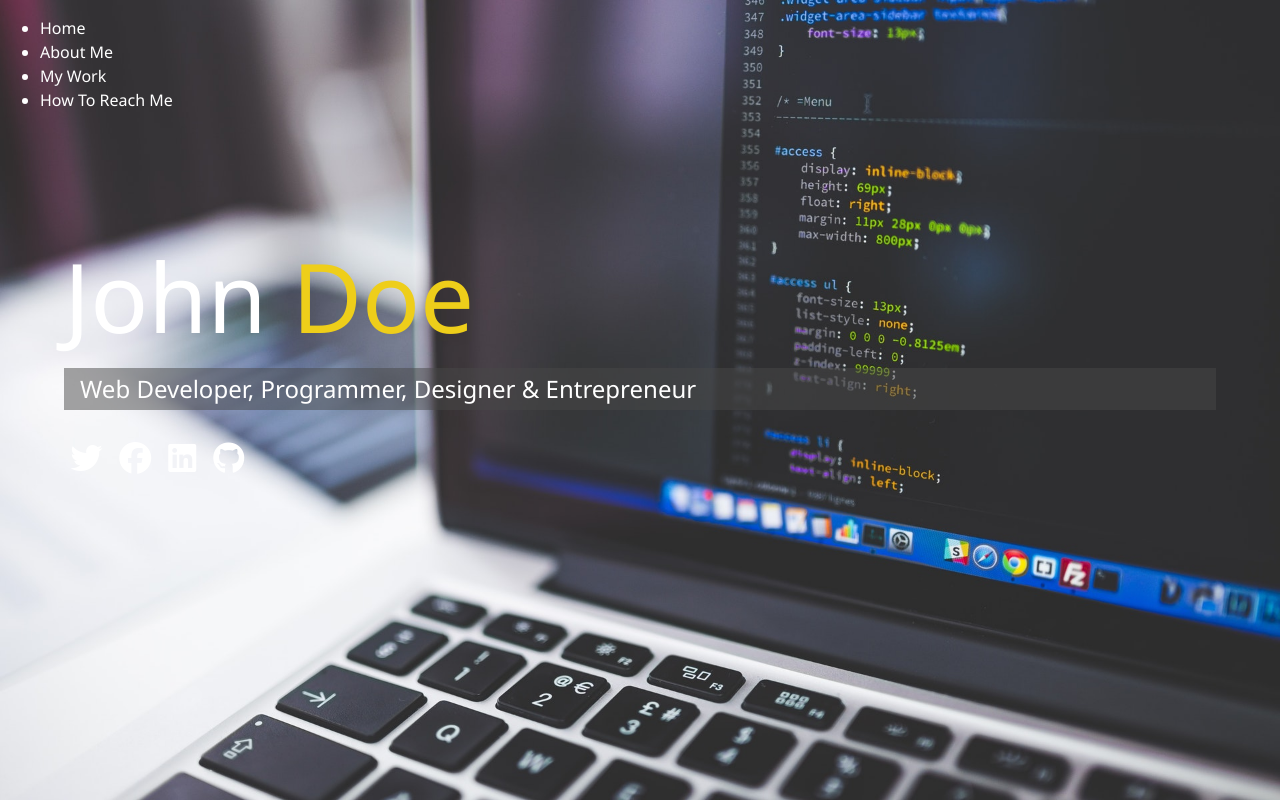
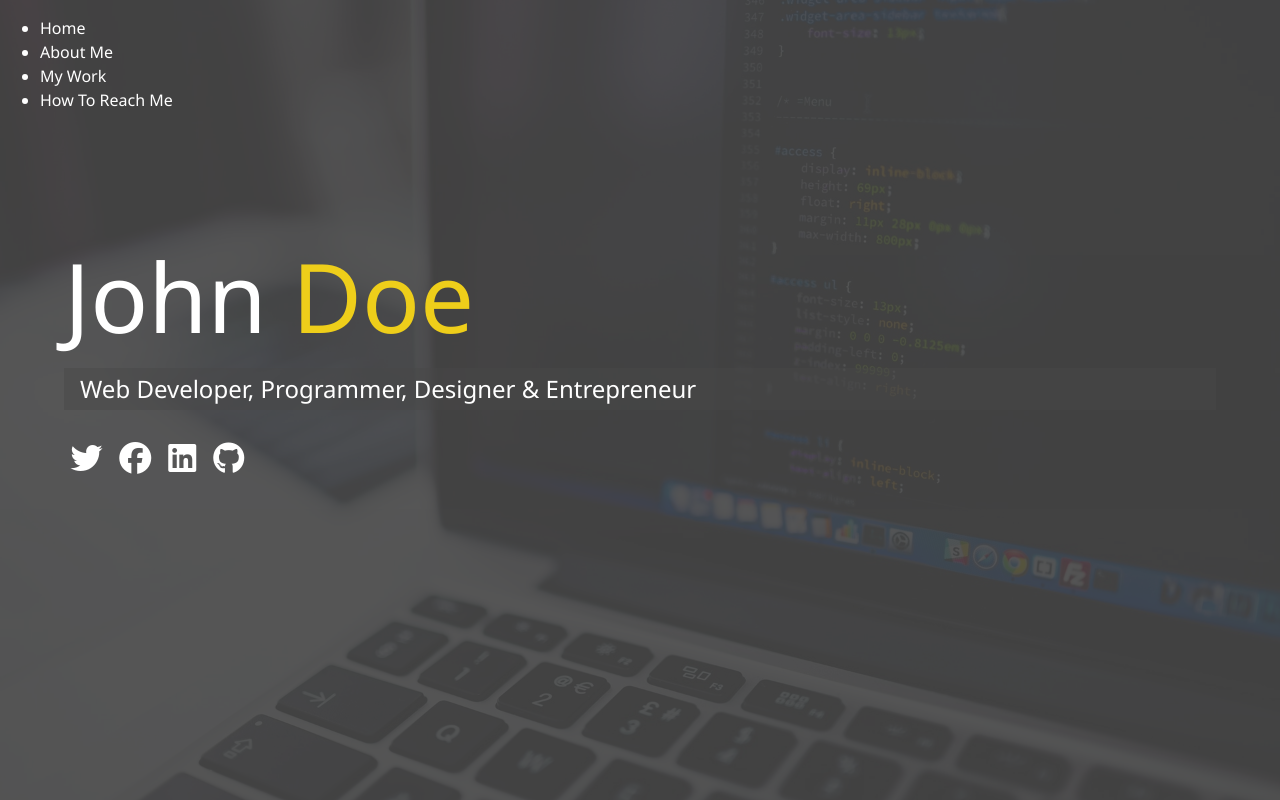
Before and after one commit to Annie-Huang/modern_portfolio, a website: page dist/index.html in a window 1280 px wide. Drawn offline with Linux system fonts and the light colour scheme.

Commit message:
Add a layer of overlay

```diff
--- a/scss/main.scss
+++ b/scss/main.scss
@@ -16,6 +16,17 @@ $background-opacity: 0.9;
       // A background-image that will not scroll with the page (fixed):
       background-attachment: fixed;
       background-size: cover;
+      // Add a overlay layer...
+      &:after {
+        content: ''; // if you use before or after, you need to put content in.
+        position: absolute;
+        top: 0;
+        right: 0; // Not sure it doesn't choose left?
+        width: 100%;
+        height: 100%;
+        z-index: -1; // because the default z-index for main is 0
+        background: rgba($primary-color, $background-opacity);
+      }
     }
   }
 }
```
Also changed, not shown: dist/css/main.css.
